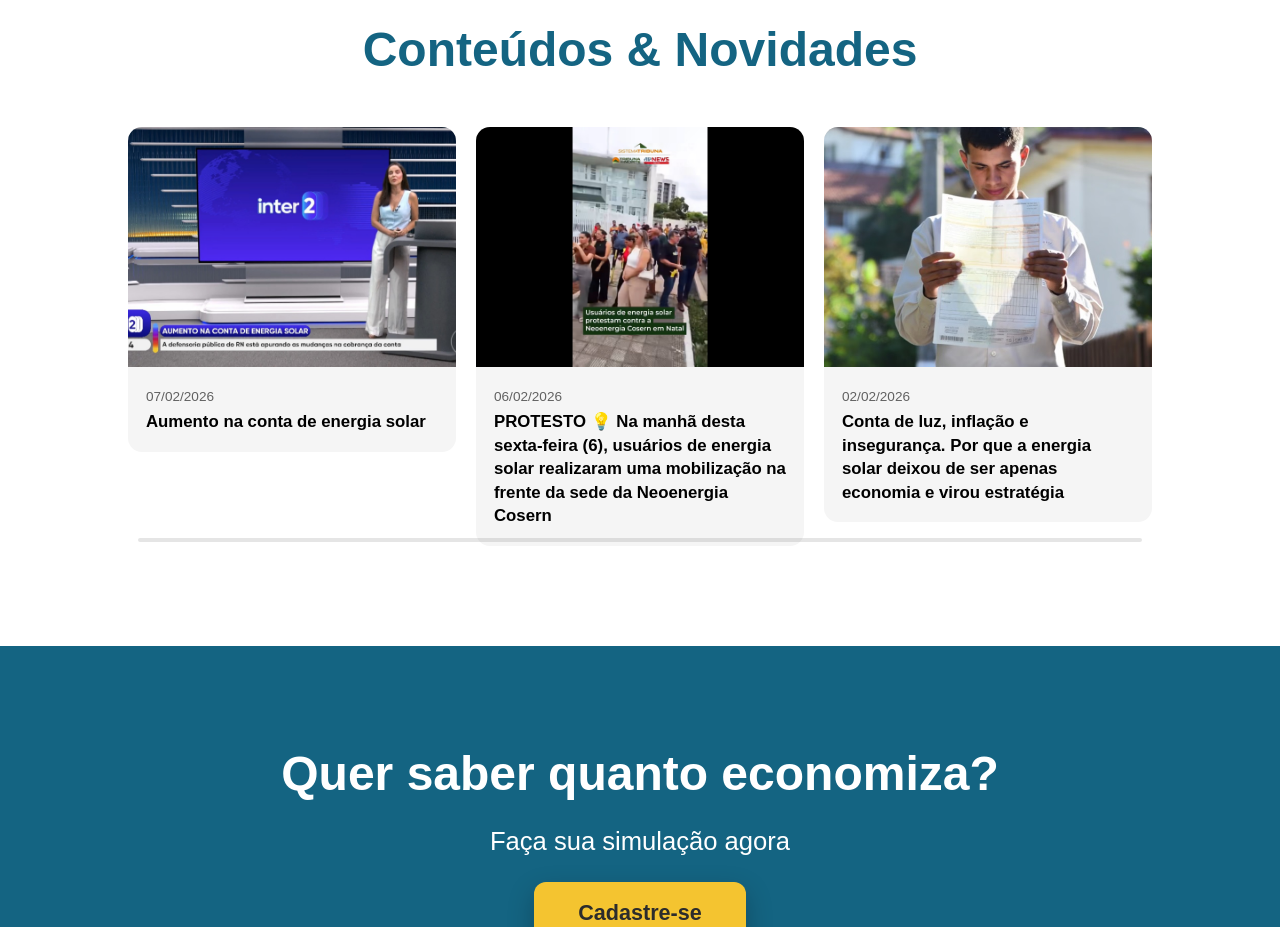
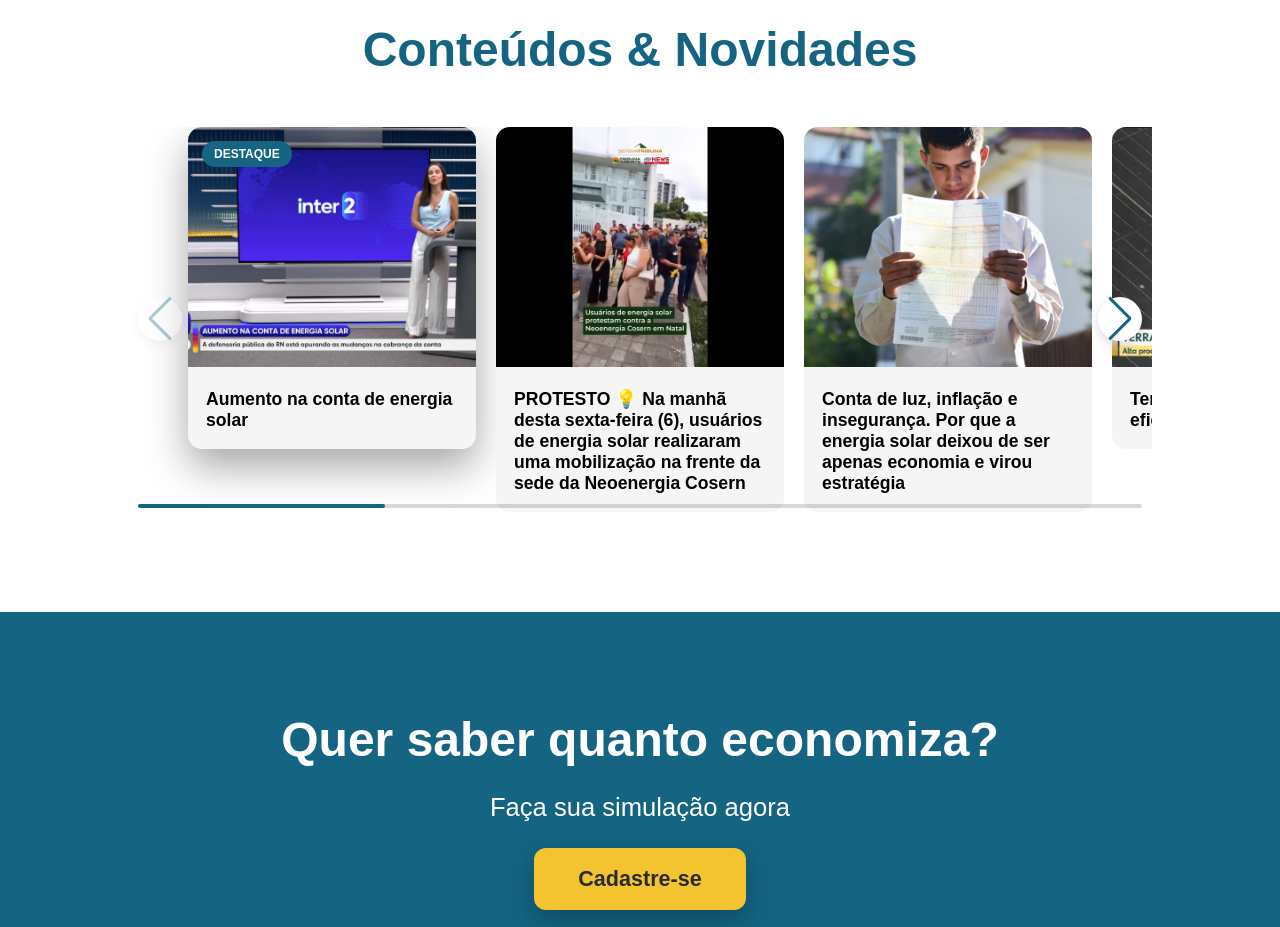
Before and after one commit to Pet79Endd/pet79endd.github.io, a plain HTML site: page index.html in a window 1280 px wide. Shown: the part 3260-4187 px from the top of the page. Drawn offline with nearby package versions, Linux system fonts and the light colour scheme.

Commit message:
Update index.html

```diff
--- a/index.html
+++ b/index.html
@@ -227,7 +227,7 @@ a.cta-btn:hover {
   color: var(--blue-dark);
 }
 
-/* ===== CARDS ===== */
+/* ===== POSTS ===== */
 .post-card {
   background: #f5f5f5;
   border-radius: 14px;
@@ -235,13 +235,6 @@ a.cta-btn:hover {
   text-decoration: none;
   color: #000;
   display: block;
-  height: 100%;
-  transition: transform 0.3s ease, box-shadow 0.3s ease;
-}
-
-.post-card:hover {
-  transform: translateY(-6px);
-  box-shadow: 0 12px 24px rgba(0,0,0,0.15);
 }
 
 .post-card img {
@@ -250,35 +243,20 @@ a.cta-btn:hover {
   object-fit: cover;
 }
 
-/* Texto */
 .post-title {
   padding: 18px;
+  font-weight: bold;
+  font-size: 1.1rem;
 }
 
-.post-date {
-  font-size: 0.85rem;
-  opacity: 0.6;
-  display: block;
-  margin-bottom: 6px;
-}
-
-.post-text {
-  font-size: 1.05rem;
-  font-weight: 600;
-  line-height: 1.4;
-}
-
-/* ===== DESTAQUE POST Nº 1 ===== */
+/* ===== DESTAQUE (POST Nº 1) ===== */
 .post-destaque .post-card {
-  background: #ffffff;
-  border: 2px solid var(--blue-dark);
-  box-shadow: 0 16px 36px rgba(0,0,0,0.25);
-  transform: scale(1.06);
+  box-shadow: 0 18px 40px rgba(0,0,0,0.35);
   position: relative;
 }
 
 /* Selo */
-.post-destaque::before {
+.post-destaque .post-card::before {
   content: "DESTAQUE";
   position: absolute;
   top: 14px;
@@ -287,9 +265,32 @@ a.cta-btn:hover {
   color: #fff;
   font-size: 0.75rem;
   font-weight: bold;
-  padding: 6px 10px;
+  padding: 6px 12px;
   border-radius: 20px;
-  z-index: 5;
+  z-index: 2;
+}
+
+/* ===== SWIPER ===== */
+.section-posts .swiper {
+  padding: 0 60px;
+}
+
+.swiper-button-next,
+.swiper-button-prev {
+  color: var(--blue-dark);
+  background: #ffffff;
+  width: 44px;
+  height: 44px;
+  border-radius: 50%;
+  box-shadow: 0 4px 12px rgba(0,0,0,0.15);
+}
+
+.swiper-scrollbar {
+  background: rgba(0,0,0,0.15);
+}
+
+.swiper-scrollbar-drag {
+  background: var(--blue-dark);
 }
 
 /* Mobile */
@@ -478,10 +479,17 @@ a.cta-btn:hover {
 
 <section class="section-posts">
   <h2>Conteúdos & Novidades</h2>
+
   <div class="swiper posts-swiper">
-    <div class="swiper-wrapper" id="posts-container"></div>
+    <div class="swiper-wrapper" id="posts-container">
+      <!-- cards entram via JS -->
+    </div>
+
+    <!-- Setas -->
     <div class="swiper-button-prev"></div>
     <div class="swiper-button-next"></div>
+
+    <!-- Barra -->
     <div class="swiper-scrollbar"></div>
   </div>
 </section>
@@ -509,52 +517,43 @@ a.cta-btn:hover {
 
 <script>
 fetch("posts.json")
-  .then(res => res.json())
+  .then(r => r.json())
   .then(posts => {
 
-    const hoje = new Date();
+    const container = document.getElementById("posts-container");
 
-    posts
-      // ocultar posts com mais de 60 dias
-      .filter(p => {
-        const dataPost = new Date(p.data);
-        const diff = (hoje - dataPost) / (1000 * 60 * 60 * 24);
-        return diff <= 60;
-      })
+    posts.forEach((p, index) => {
+      const destaqueClass = index === 0 ? "post-destaque" : "";
 
-      // ordenar por prioridade e data
-      .sort((a, b) =>
-        b.prioridade - a.prioridade ||
-        new Date(b.data) - new Date(a.data)
-      )
+      container.innerHTML += `
+        <div class="swiper-slide ${destaqueClass}">
+          <a class="post-card" href="${p.link}" target="_blank" rel="noopener">
+            <img src="${p.imagem}" alt="${p.titulo}">
+            <div class="post-title">${p.titulo}</div>
+          </a>
+        </div>
+      `;
+    });
 
-      .forEach((post, index) => {
+    new Swiper(".posts-swiper", {
+      slidesPerView: 1.2,
+      spaceBetween: 20,
+      freeMode: true,
 
-        const slide = document.createElement("div");
-        slide.className = "swiper-slide";
-
-        slide.innerHTML = `
-          <a href="${post.link}" class="post-card ${index === 0 ? "destaque" : ""}">
-            <img src="${post.imagem}" alt="${post.titulo}">
-            <div class="post-title">
-              <span class="post-date">${post.data}</span>
-              <div class="post-text">${post.titulo}</div>
-            </div>
-          </a>
-        `;
-
-        document.querySelector(".swiper-wrapper").appendChild(slide);
-      });
-
-    new Swiper(".swiper", {
-      slidesPerView: 1,
-      spaceBetween: 20,
       navigation: {
         nextEl: ".swiper-button-next",
         prevEl: ".swiper-button-prev"
       },
+
+      scrollbar: {
+        el: ".swiper-scrollbar",
+        draggable: true
+      },
+
       breakpoints: {
-        768: { slidesPerView: 3 }
+        768: {
+          slidesPerView: 3
+        }
       }
     });
   });
```
